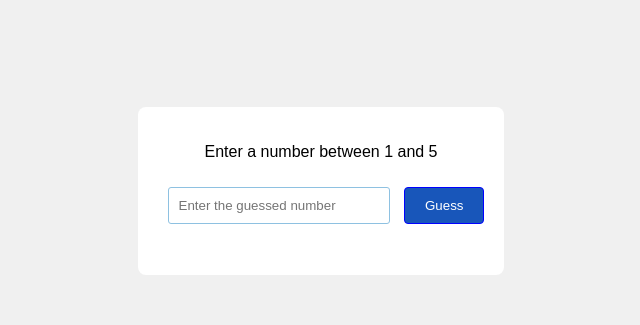
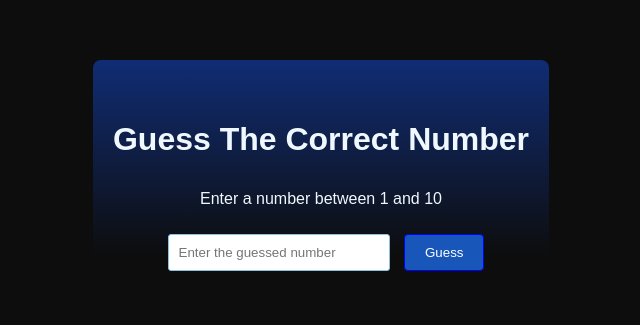
Before and after one commit to rashii15/game-1, a plain HTML site: page index.html in a window 1280 px wide. Shown: the part 209-534 px from the top of the page, without its empty margins (319-959 px from the left). Drawn offline with Linux system fonts and the light colour scheme.

Commit message:
update commit

```diff
--- a/app.js
+++ b/app.js
@@ -1,10 +1,10 @@
-let Randomnumber = Math.floor(Math.random()*5)+1;
+let Randomnumber = Math.floor(Math.random()*10)+1;
 console.log(Randomnumber);
 function clickAction() {
     let getnumber = parseInt(document.getElementById("number").value);
 
     if(Randomnumber>getnumber){
-        document.getElementById("result").innerHTML="Try a higher number!! 😕";
+        document.getElementById("result").innerHTML ="Try a higher number!! 😕";
         document.getElementById("image").style.display="none";
     }
     if(Randomnumber<getnumber) {
--- a/index.html
+++ b/index.html
@@ -11,7 +11,7 @@
             justify-content: center;
             align-items: center;
             height: 100vh;
-            background-color: #f0f0f0;
+            background-color: rgba(0, 0, 0, 0.95);
             margin: 0;
         }
         .container{
@@ -19,6 +19,12 @@
             background: white ;
             padding: 20px;
             border-radius: 8px;
+            background: linear-gradient(rgba(17, 54, 147, 0.77), transparent 75%);
+        }
+        .ttl{
+            color: aliceblue;
+            padding-top: 20px;
+            padding-bottom: 10px;
         }
         input[type="text"] {
             width: 200px;
@@ -48,10 +54,11 @@
 </head>
 <body>
     <div class="container">
-        <p> Enter a number between 1 and 5</p>
+        <h1 class="ttl">Guess The Correct Number</h1>
+        <p style="color: aliceblue;"> Enter a number between 1 and 10</p>
         <input type="text" id="number" placeholder="Enter the guessed number">
         <input type="button" id="submit" value="Guess" onclick="clickAction()" class="button button:hover" ></button>
-        <h1 id="result"></h1>
+        <h1 id="result" style="color: aliceblue;"></h1>
         <img src="https://media.giphy.com/media/v1.Y2lkPTc5MGI3NjExMHljemVpdWJ1eGNzdnlzcWx1NTEwMWR4eWl3enp4OWxranZwcGk2OSZlcD12MV9naWZzX3NlYXJjaCZjdD1n/dyYOjf4hSYLuFPt4lm/giphy.gif" id="image" style="display: none;">
     </div>
 
```
